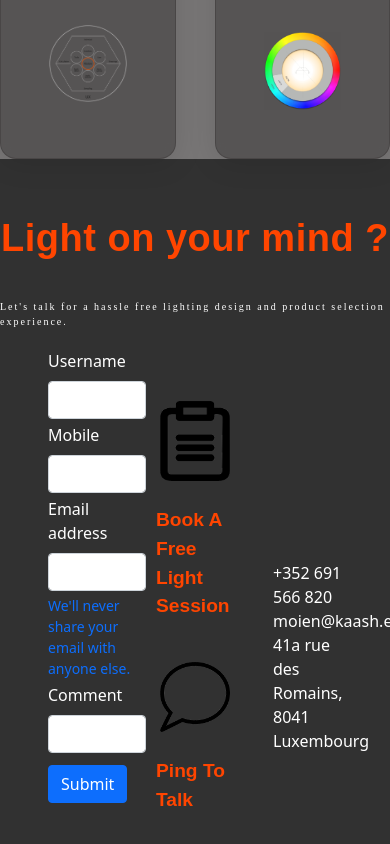
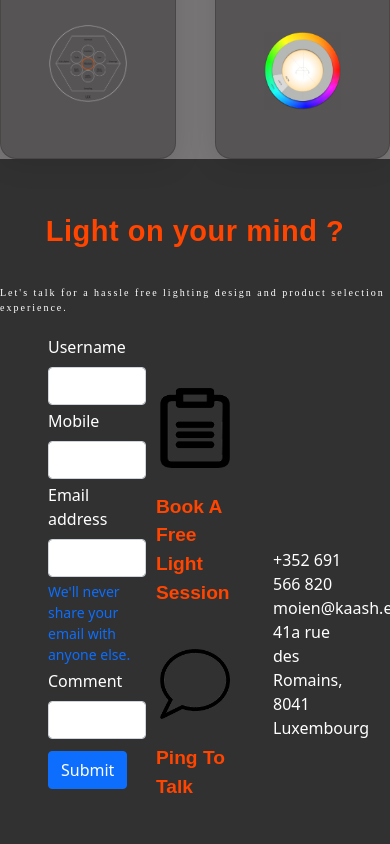
Before and after one commit to sidharth-create/kaash-internship, a plain HTML site: page index.html in a window 390 px wide. Shown: the part 2495-3339 px from the top of the page. Drawn offline with nearby package versions, Linux system fonts and the light colour scheme; a web font is replaced by a local one.

Commit message:
Update style.css

```diff
--- a/style.css
+++ b/style.css
@@ -600,6 +600,9 @@ footer {
     .project-heading p {
         font-size: 25px;
     }
+    .footer-heading p{
+        font-size: 29px;
+    }
 
     .footer-sub-heading p {
         font-size: 10px;
```
